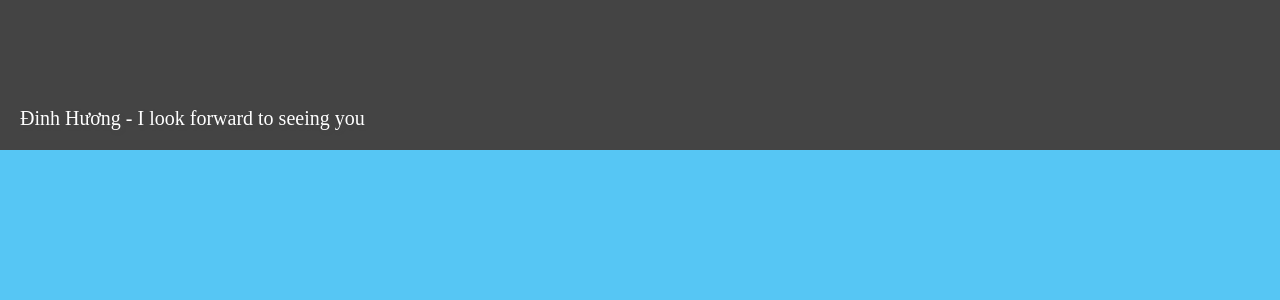
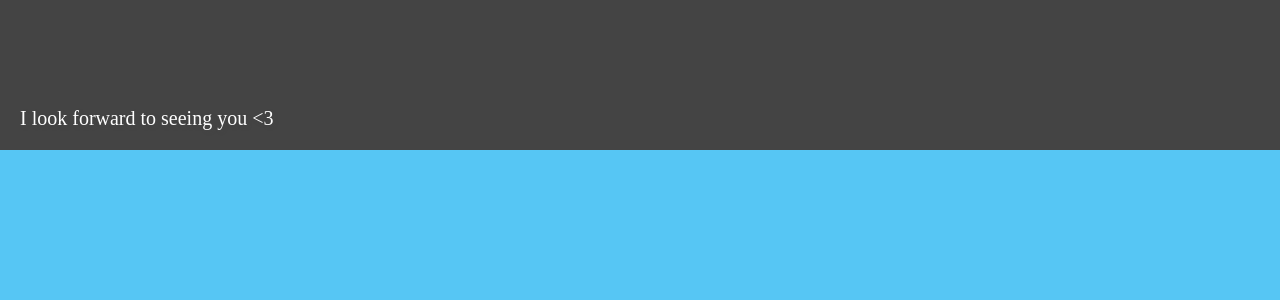
Before and after one commit to thanhladev/thanhladev.github.io, a Jekyll site: the page cube/index.html, which Jekyll copies as it is, in a window 1280 px wide and 900 px high, scrolled down 597 px. Shown: the part 153-453 px from the top of the window. Built offline with Jekyll 4.4.1, drawn with Linux system fonts in a browser that asks for light colours.

Commit message:
huong cube

```diff
--- a/cube/index.html
+++ b/cube/index.html
@@ -8,7 +8,7 @@
 <body>
 
   <section class="section is-dark">
-    <span class="section-title">Đinh Hương - I look forward to seeing you</span>
+    <span class="section-title">I look forward to seeing you <3</span>
     <div class="cube-wrapper">
       <div class="cube" id="cube-1">
         <div class="cube-top"    style="background-image: url('src/img/image-01.jpg')"></div>
```
